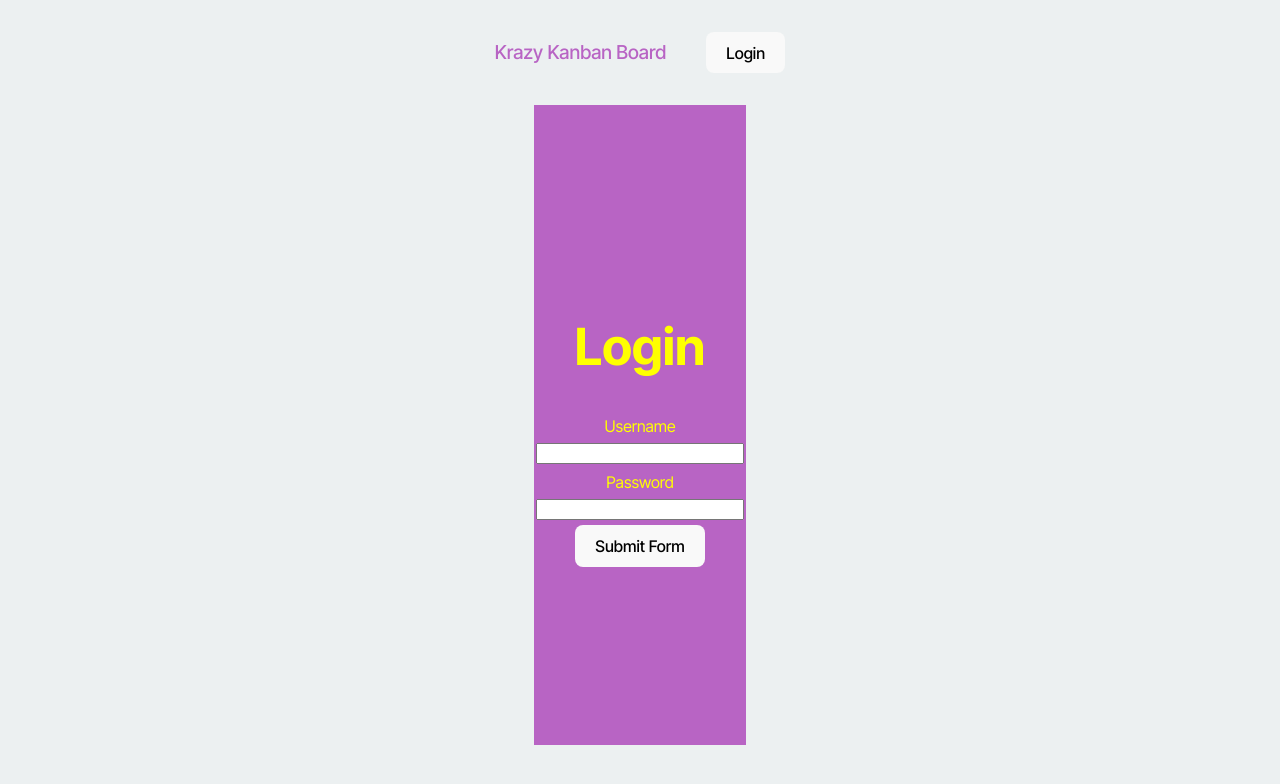
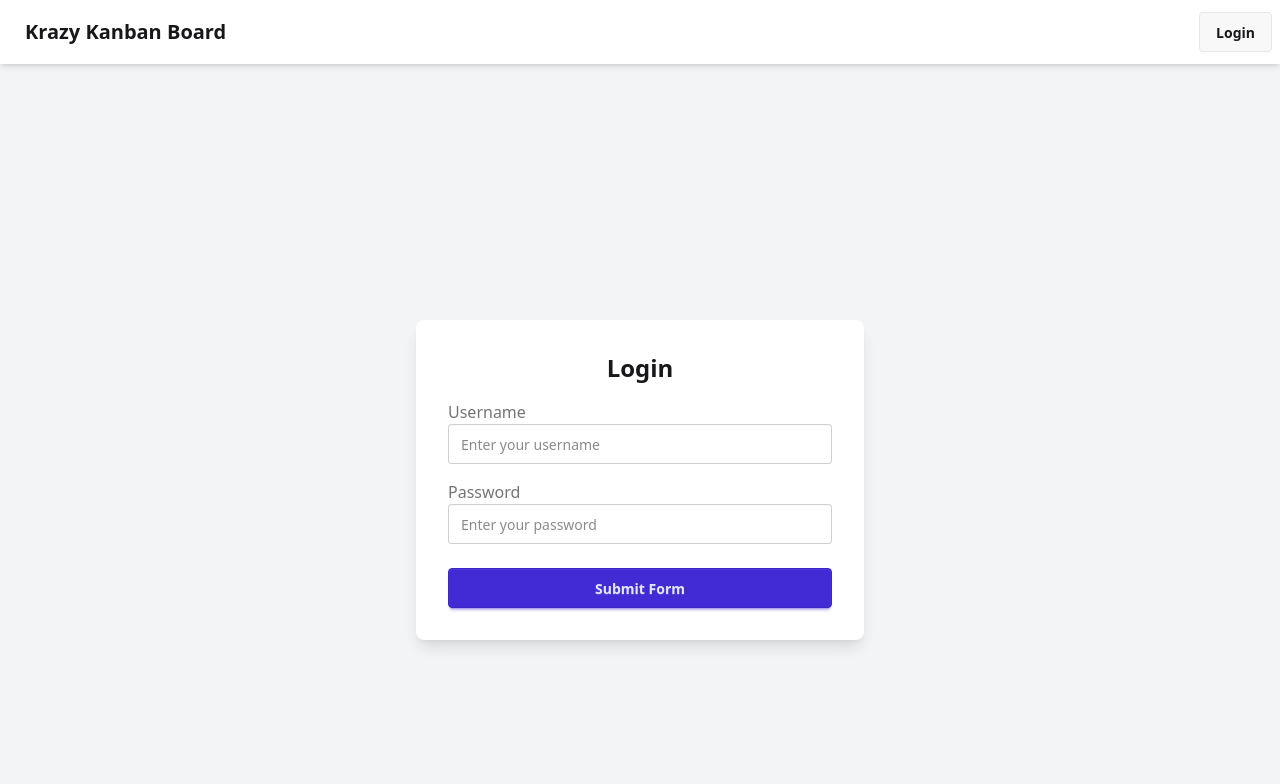
Before and after one commit to rvrutan/kanban-board, a React (Vite) app in the folder client/: page /login in a window 1280 px wide. Shown: the top 784 px of the page. Built offline with nearby package versions, Linux system fonts and the light colour scheme.

Commit message:
daisyui added for polished ui

```diff
--- a/client/package.json
+++ b/client/package.json
@@ -10,6 +10,7 @@
     "preview": "vite preview"
   },
   "dependencies": {
+    "@tailwindcss/vite": "^4.0.8",
     "jwt-decode": "^4.0.0",
     "react": "^18.2.0",
     "react-dom": "^18.2.0",
@@ -21,10 +22,11 @@
     "@typescript-eslint/eslint-plugin": "^7.2.0",
     "@typescript-eslint/parser": "^7.2.0",
     "@vitejs/plugin-react": "^4.2.1",
+    "daisyui": "^5.0.0-beta.8",
     "eslint": "^8.57.0",
     "eslint-plugin-react-hooks": "^4.6.0",
     "eslint-plugin-react-refresh": "^0.4.6",
-    "tailwindcss": "^4.0.3",
+    "tailwindcss": "^4.0.8",
     "typescript": "^5.2.2",
     "vite": "^5.2.0"
   }
--- a/client/src/App.tsx
+++ b/client/src/App.tsx
@@ -1,17 +1,15 @@
 import { Outlet } from 'react-router-dom';
-
 import Navbar from './components/Navbar';
 
 function App() {
-
   return (
-    <div className='container'>
+    <div className='flex flex-col min-h-screen bg-gray-100'>
       <Navbar />
-      <main>
+      <main className='flex-grow p-4'>
         <Outlet />
       </main>
     </div>
-  )
+  );
 }
 
-export default App
+export default App;
--- a/client/src/components/Navbar.tsx
+++ b/client/src/components/Navbar.tsx
@@ -17,27 +17,19 @@ const Navbar = () => {
   }, [loginCheck])
 
   return (
-    <div className='nav'>
-      <div className='nav-title'>
-        <Link to='/'>Krazy Kanban Board</Link>
+    <div className='navbar bg-base-100 shadow-md'>
+      <div className='flex-1'>
+        <Link to='/' className='btn btn-ghost normal-case text-xl'>Krazy Kanban Board</Link>
       </div>
-      <ul>
-      {
-        !loginCheck ? (
-          <li className='nav-item'>
-            <button type='button'>
-              <Link to='/login'>Login</Link>
-            </button>
-          </li>
-        ) : (
-          <li className='nav-item'>
-            <button type='button' onClick={() => {
-              auth.logout();
-            }}>Logout</button>
-          </li>
-        )
-      }
-      </ul>
+      <div className='flex-none'>
+        <ul className='menu menu-horizontal p-0'>
+          {!loginCheck ? (
+            <li><Link to='/login' className='btn'>Login</Link></li>
+          ) : (
+            <li><button className='btn' onClick={() => auth.logout()}>Logout</button></li>
+          )}
+        </ul>
+      </div>
     </div>
   )
 }
--- a/client/src/index.css
+++ b/client/src/index.css
@@ -1,257 +1,2 @@
-@import url('https://fonts.googleapis.com/css2?family=Inter+Tight:ital,wght@0,100..900;1,100..900&display=swap');
-
-:root {
-  font-family: 'Inter Tight', system-ui, Avenir, Helvetica, Arial, sans-serif;
-  line-height: 1.5;
-  font-weight: 400;
-  color-scheme: light dark;
-  color: rgba(255, 255, 255, 0.87);
-  font-synthesis: none;
-  text-rendering: optimizeLegibility;
-  -webkit-font-smoothing: antialiased;
-  -moz-osx-font-smoothing: grayscale;
-}
-
-/* webkit solution */
-::-webkit-input-placeholder {
-  text-align:right;
-}
-
-/* mozilla solution */
-input:-moz-placeholder {
-  text-align:right;
-}
-
-a {
-  font-weight: 500;
-  color: #000000;
-  text-decoration: inherit;
-}
-a:hover {
-  color: #535bf2;
-}
-
-body {
-  background: #ECF0F1;
-  background-size: cover;
-  background-repeat: no-repeat no-repeat;
-  background-position: center center;
-  margin: 0;
-  place-items: center;
-  min-width: 320px;
-  min-height: 100vh;
-}
-
-h1 {
-  font-size: 3.2em;
-  line-height: 1.1;
-}
-
-button {
-  border-radius: 8px;
-  border: 1px solid transparent;
-  padding: 0.6em 1.2em;
-  font-size: 1em;
-  font-weight: 500;
-  font-family: inherit;
-  background-color: #1a1a1a;
-  cursor: pointer;
-  transition: border-color 0.25s;
-}
-button:hover {
-  border-color: #646cff;
-}
-button:focus,
-button:focus-visible {
-  outline: 4px auto -webkit-focus-ring-color;
-}
-
-main {
-  color: black;
-  width: 100%;
-  min-height: 100vh;
-  display: flex;
-  flex-direction: row;
-}
-
-tr {
-  border-radius: 10px;
-  background-color: #000;
-  color: white;
-}
-
-tbody tr:nth-child(odd) {
-  background-color: #333333;
-}
-
-/* Navbar Content */
-.nav {
-  display: flex;
-  padding: 1em 2em;
-}
-
-.nav ul {
-  display: flex;
-  margin-left: auto;
-  flex-direction: row;
-}
-
-.nav-title {
-  display: flex;
-  align-items: center;
-  justify-content: center;
-  font-size: larger;
-  font-weight: 900;
-}
-
-.nav-title a {
-  color: #b864c4;
-}
-
-.nav-item {
-  display: block;
-  margin-left: auto;
-  list-style: none;
-}
-
-.nav-link {
-  color: #fff;
-  text-decoration: none;
-}
-
-.active {
-  font-weight: 700;
-}
-
-.table {
-  width: 80vw;
-  table-layout: fixed;
-}
-
-.board {
-  width: 100%;
-}
-
-.board-display {
-  display: flex;
-}
-
-.swim-lane {
-  text-align: center;
-  font-weight: 500;
-  width: 33%;
-  height: 90vh;
-  border: 1px solid rgba(0, 0, 0, 0.2);
-  margin: 5px;
-  padding: 5px;
-}
-
-.todo {
-  background-color: #e9cbec;
-}
-
-.inprogress {
-  background-color: #b864c4;
-}
-
-.done {
-  background-color: #732381;
-}
-
-.ticket-card {
-  text-align: left;
-  background-color: #fff;
-  padding: 15px;
-  margin-bottom: 10px;
-  border-radius: 4px;
-  box-shadow: 0 1px 3px rgba(0, 0, 0, 0.1);
-  border: 0.1em solid black;
-}
-
-.container {
-  /* margin: auto; */
-  width: 100%;
-  /* height: 90%; */
-}
-
-#create-ticket-link {
-  display: block;
-  margin-left: auto;
-}
-
-
-.form {
-  width: 60%;
-  height: 80%;
-  background-color: #b864c4;
-  margin: auto;
-  display: flex;
-  flex-direction: column;
-  justify-content: center;
-  align-items: center;
-}
-
-.form > h1, .form > label {
-  color: yellow;
-}
-
-.form > input {
-  width: 200px;
-
-}
-
-.form > label {
-  margin-top: 2.5%;
-  margin-bottom: 2.5%;
-}
-
-.form button {
-  margin-top: 2.5%;
-}
-
-.form textarea {
-  resize: both;
-  min-height: 30px;
-  min-width: 30px;
-}
-
-.editBtn {
-  background-color: #f9f9f9;
-  border-radius: 8px;
-  border: 1px solid transparent;
-  padding: 0.6em 1.2em;
-  cursor: pointer;
-  transition: border-color 0.25s;
-}
-
-.deleteBtn {
-  background-color: #f9f9f9;
-  font-weight: 500;
-  color: black;
-  text-decoration: inherit;
-}
-
-.deleteBtn:hover {
-  color: #535bf2;
-}
-
-.login-notice {
-  display: flex;
-  width: 100%;
-  align-items: center;
-  justify-content: center;
-}
-
-
-@media (prefers-color-scheme: light) {
-  :root {
-    color: #213547;
-    background-color: #ffffff;
-  }
-  a:hover {
-    color: #747bff;
-  }
-  button {
-    background-color: #f9f9f9;
-  }
-}
+@import "tailwindcss";
+@plugin "daisyui";
--- a/client/src/pages/CreateTicket.tsx
+++ b/client/src/pages/CreateTicket.tsx
@@ -6,19 +6,16 @@ import { UserData } from '../interfaces/UserData';
 import { retrieveUsers } from '../api/userAPI';
 
 const CreateTicket = () => {
-  const [newTicket, setNewTicket] = useState<TicketData | undefined>(
-    {
+  const [newTicket, setNewTicket] = useState<TicketData | undefined>({
     id: 0,
     name: '',
     description: '',
     status: 'Todo',
     assignedUserId: 1,
     assignedUser: null
-    }
-  );
+  });
 
   const navigate = useNavigate();
-
   const [users, setUsers] = useState<UserData[] | undefined>([]);
 
   const getAllUsers = async () => {
@@ -36,12 +33,12 @@ const CreateTicket = () => {
 
   const handleSubmit = async (e: FormEvent) => {
     e.preventDefault();
-    if (newTicket){
+    if (newTicket) {
       const data = await createTicket(newTicket);
       console.log(data);
       navigate('/');
     }
-  }
+  };
 
   const handleTextAreaChange = (e: ChangeEvent<HTMLTextAreaElement>) => {
     const { name, value } = e.target;
@@ -51,71 +48,75 @@ const CreateTicket = () => {
   const handleTextChange = (e: ChangeEvent<HTMLInputElement | HTMLSelectElement>) => {
     const { name, value } = e.target;
     setNewTicket((prev) => (prev ? { ...prev, [name]: value } : undefined));
-  }
+  };
 
   const handleUserChange = (e: ChangeEvent<HTMLInputElement | HTMLSelectElement>) => {
     const { name, value } = e.target;
     setNewTicket((prev) => (prev ? { ...prev, [name]: value } : undefined));
-  }
+  };
 
   return (
-    <>
-      <div className='container'>
-        <form className='form' onSubmit=
-        {handleSubmit}>
-          <h1>Create Ticket</h1>
-          <label htmlFor='tName'>Ticket Name</label>
+    <div className="container max-w-lg mx-auto p-4 card bg-base-200 shadow-xl">
+      <form className="form space-y-4" onSubmit={handleSubmit}>
+        <h1 className="text-xl font-semibold">Create Ticket</h1>
+
+        <div className="form-control">
+          <label htmlFor="tName" className="label font-semibold">Ticket Name</label>
           <textarea
-            id='tName'
-            name='name'
+            id="tName"
+            name="name"
             value={newTicket?.name || ''}
             onChange={handleTextAreaChange}
+            className="textarea textarea-bordered"
           />
-          <label htmlFor='tStatus'>Ticket Status</label>
+        </div>
+
+        <div className="form-control">
+          <label htmlFor="tStatus" className="label font-semibold">Ticket Status</label>
           <select
-            name='status'
-            id='tStatus'
+            name="status"
+            id="tStatus"
             value={newTicket?.status || ''}
             onChange={handleTextChange}
+            className="select select-bordered"
           >
-            <option value='Todo'>Todo</option>
-            <option value='In Progress'>In Progress</option>
-            <option value='Done'>Done</option>
+            <option value="Todo">Todo</option>
+            <option value="In Progress">In Progress</option>
+            <option value="Done">Done</option>
           </select>
-          <label htmlFor='tDescription'>Ticket Description</label>
+        </div>
+
+        <div className="form-control">
+          <label htmlFor="tDescription" className="label font-semibold">Ticket Description</label>
           <textarea
-            id='tDescription'
-            name='description'
+            id="tDescription"
+            name="description"
             value={newTicket?.description || ''}
             onChange={handleTextAreaChange}
+            className="textarea textarea-bordered"
           />
-          <label htmlFor='tUserId'>User's ID</label>
+        </div>
+
+        <div className="form-control">
+          <label htmlFor="tUserId" className="label font-semibold">Assign User</label>
           <select
-            name='assignedUserId'
+            name="assignedUserId"
             value={newTicket?.assignedUserId || ''}
             onChange={handleUserChange}
+            className="select select-bordered"
           >
-            {users ? users.map((user) => {
-              return (
+            {users?.map((user) => (
               <option key={user.id} value={String(user.id)}>
                 {user.username}
               </option>
-              )
-            }) : (
-            <textarea
-              id='tUserId'
-              name='assignedUserId'
-              value={newTicket?.assignedUserId || 0}
-              onChange={handleTextAreaChange}
-            />
-            )
-          }
+            ))}
           </select>
-          <button type='submit' onSubmit={handleSubmit}>Submit Form</button>
+        </div>
+
+        <button type="submit" className="btn btn-primary w-full">Submit</button>
       </form>
     </div>
-    </>
-  )
+  );
 };
 
 export default CreateTicket;
--- a/client/src/pages/EditTicket.tsx
+++ b/client/src/pages/EditTicket.tsx
@@ -1,12 +1,10 @@
 import { useState, useEffect, FormEvent, ChangeEvent } from 'react';
 import { useLocation, useNavigate } from 'react-router-dom';
-
 import { retrieveTicket, updateTicket } from '../api/ticketAPI';
 import { TicketData } from '../interfaces/TicketData';
 
 const EditTicket = () => {
   const [ticket, setTicket] = useState<TicketData | undefined>();
-
   const navigate = useNavigate();
   const { state } = useLocation();
 
@@ -17,7 +15,7 @@ const EditTicket = () => {
     } catch (err) {
       console.error('Failed to retrieve ticket:', err);
     }
-  }
+  };
 
   useEffect(() => {
     fetchTicket(state);
@@ -25,14 +23,13 @@ const EditTicket = () => {
 
   const handleSubmit = (e: FormEvent) => {
     e.preventDefault();
-    if (ticket && ticket.id !== null){
+    if (ticket && ticket.id !== null) {
       updateTicket(ticket.id, ticket);
       navigate('/');
-    }
-    else{
+    } else {
       console.error('Ticket data is undefined.');
     }
-  }
+  };
 
   const handleTextAreaChange = (e: ChangeEvent<HTMLTextAreaElement>) => {
     const { name, value } = e.target;
@@ -45,45 +42,56 @@ const EditTicket = () => {
   };
 
   return (
-    <>
-      <div className='container'>
-        {
-          ticket ? (
-            <form className='form' onSubmit={handleSubmit}>
-              <h1>Edit Ticket</h1>
-              <label htmlFor='tName'>Ticket Name</label>
+    <div className="container max-w-lg mx-auto p-4 card bg-base-200 shadow-xl">
+      {ticket ? (
+        <form className="form space-y-4" onSubmit={handleSubmit}>
+          <h1 className="text-xl font-semibold">Edit Ticket</h1>
+
+          <div className="form-control">
+            <label htmlFor="tName" className="label font-semibold">Ticket Name</label>
             <textarea
-                id='tName'
-                name='name'
+              id="tName"
+              name="name"
               value={ticket.name || ''}
               onChange={handleTextAreaChange}
+              className="textarea textarea-bordered"
             />
-              <label htmlFor='tStatus'>Ticket Status</label>
+          </div>
+
+          <div className="form-control">
+            <label htmlFor="tStatus" className="label font-semibold">Ticket Status</label>
             <select
-                name='status'
-                id='tStatus'
+              name="status"
+              id="tStatus"
               value={ticket.status || ''}
               onChange={handleChange}
+              className="select select-bordered"
             >
-                <option  value='Todo'>Todo</option>
-                <option  value='In Progress'>In Progress</option>
-                <option  value='Done'>Done</option>
+              <option value="Todo">Todo</option>
+              <option value="In Progress">In Progress</option>
+              <option value="Done">Done</option>
             </select>
-            <label htmlFor='tDescription'>Ticket Description</label>
+          </div>
+
+          <div className="form-control">
+            <label htmlFor="tDescription" className="label font-semibold">Ticket Description</label>
             <textarea
-                id='tDescription'
-                name='description'
+              id="tDescription"
+              name="description"
               value={ticket.description || ''}
               onChange={handleTextAreaChange}
+              className="textarea textarea-bordered"
             />
-              <button type='submit'>Submit Form</button>
+          </div>
+
+          <button type="submit" className="btn btn-primary w-full">Submit</button>
         </form>
       ) : (
-            <div>Issues fetching ticket</div>
-          )
-        }
+        <div className="alert alert-error">
+          Loading tickets...
         </div>
-    </>
+      )}
+    </div>
   );
 };
 
--- a/client/src/pages/ErrorPage.tsx
+++ b/client/src/pages/ErrorPage.tsx
@@ -1,8 +1,8 @@
 const ErrorPage = () => {
   return (
-    <section>
-      <h1>404: Page Not Found</h1>
-      <h1> ¯\_(ツ)_/¯</h1>
+    <section className="flex flex-col items-center justify-center min-h-screen">
+      <h1 className="text-3xl font-bold">404: Page Not Found</h1>
+      <h1 className="text-xl">¯\_(ツ)_/¯</h1>
     </section>
   );
 };
--- a/client/src/pages/Login.tsx
+++ b/client/src/pages/Login.tsx
@@ -1,5 +1,4 @@
 import { useState, FormEvent, ChangeEvent } from "react";
-
 import Auth from '../utils/auth';
 import { login } from "../api/authAPI";
 
@@ -28,28 +27,43 @@ const Login = () => {
   };
 
   return (
-    <div className='container'>
+    <div className='flex justify-center items-center h-screen bg-gray-100 p-4'>
+      <div className='card w-full max-w-md shadow-lg bg-white p-8'>
+        <h1 className='text-2xl font-bold text-center mb-4'>Login</h1>
         <form className='form' onSubmit={handleSubmit}>
-        <h1>Login</h1>
-        <label >Username</label>
+          <div className='form-control mb-4'>
+            <label className='label'>
+              <span className='label-text'>Username</span>
+            </label>
             <input
               type='text'
               name='username'
               value={loginData.username || ''}
               onChange={handleChange}
+              className='input input-bordered w-full'
+              placeholder='Enter your username'
+              required
             />
-      <label>Password</label>
+          </div>
+          <div className='form-control mb-6'>
+            <label className='label'>
+              <span className='label-text'>Password</span>
+            </label>
             <input
               type='password'
               name='password'
               value={loginData.password || ''}
               onChange={handleChange}
+              className='input input-bordered w-full'
+              placeholder='Enter your password'
+              required
             />
-        <button type='submit'>Submit Form</button>
+          </div>
+          <button type='submit' className='btn btn-primary w-full'>Submit Form</button>
         </form>
       </div>
-
-  )
+    </div>
+  );
 };
 
 export default Login;
--- a/client/vite.config.ts
+++ b/client/vite.config.ts
@@ -1,7 +1,11 @@
 import { defineConfig } from 'vite';
+import tailwindcss from '@tailwindcss/vite';
 
 // https://vitejs.dev/config/
 export default defineConfig({
+  plugins: [
+    tailwindcss(),
+  ],
   server: {
     port: 3001,
     open: true,
```
Also changed, not shown: client/src/components/Swimlane.tsx (+8 -6 lines), client/src/components/TicketCard.tsx (+6 -6 lines), client/src/pages/Board.tsx (+12 -28 lines), 1 other file (tests, documents, lock files or other folders). Lines whose indentation alone changed are shown as unchanged.
